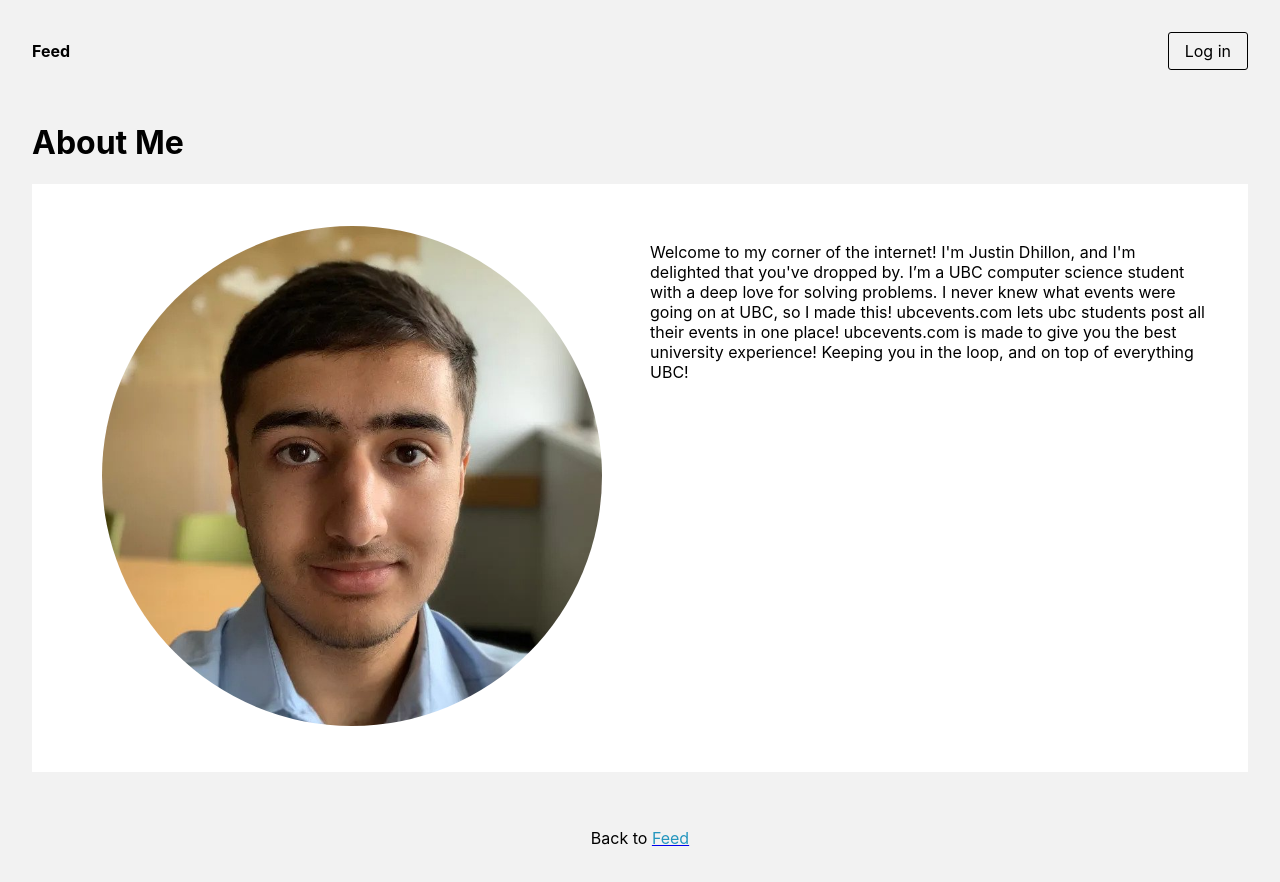
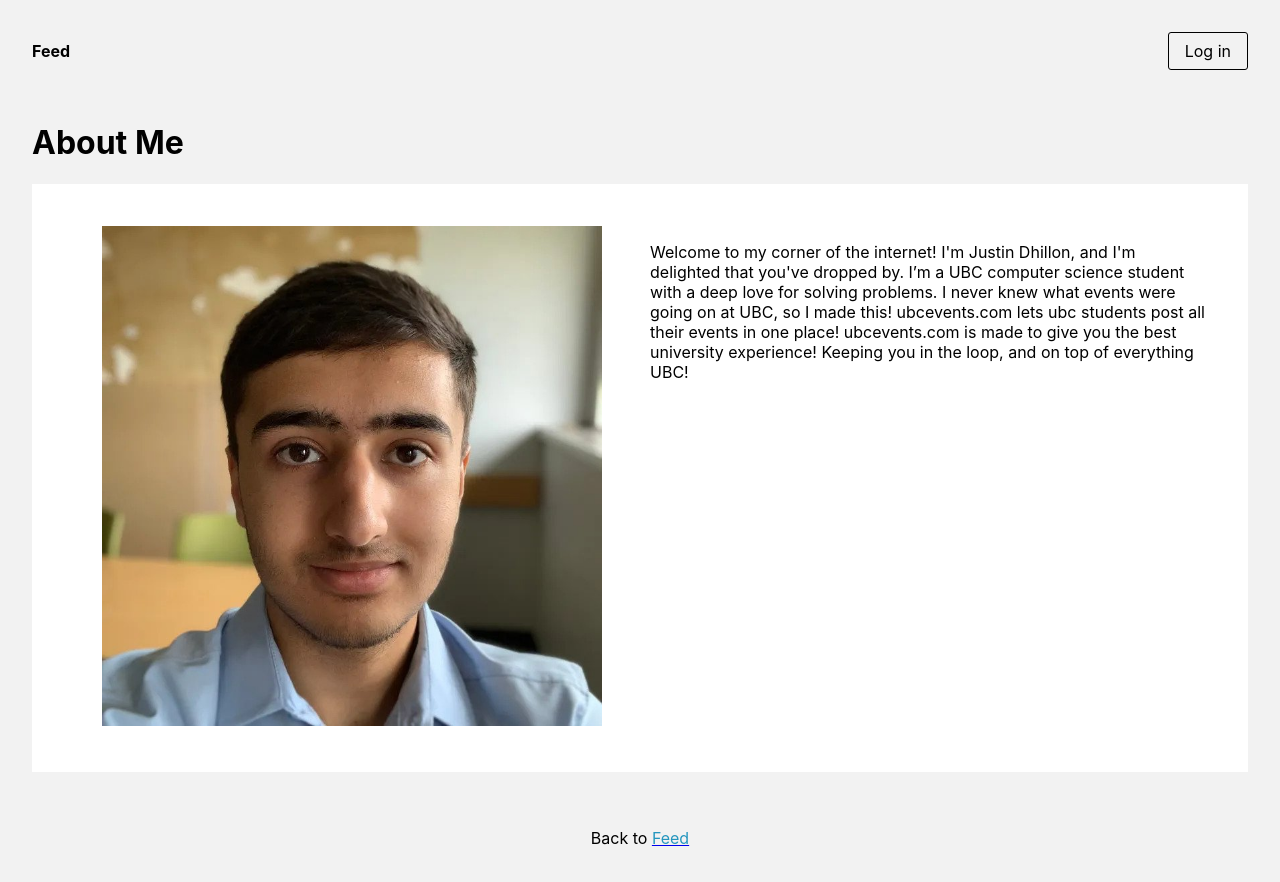
Before and after one commit to justindhillon/ubcevents, a Next.js app: page /about-me in a window 1280 px wide. Shown: the top 882 px of the page. Built offline with nearby package versions, Linux system fonts and the light colour scheme; no server answers.

Commit message:
modified:   pages/about-me.tsx

```diff
--- a/pages/about-me.tsx
+++ b/pages/about-me.tsx
@@ -19,7 +19,7 @@ const AboutMe: React.FC = () => {
                     width={500}
                     height={500}
                     alt="Picture of the author"
-                    style={{ borderRadius:"50%" }}
+                    className="profile"
                 />
                 </div>
                 <div className="column" style={{ textAlign:"left" }}>
@@ -55,7 +55,7 @@ const AboutMe: React.FC = () => {
                 text-align: center;
             }
 
-            img {
+            .profile {
                 border-radius: 50%;
             }
 
```
